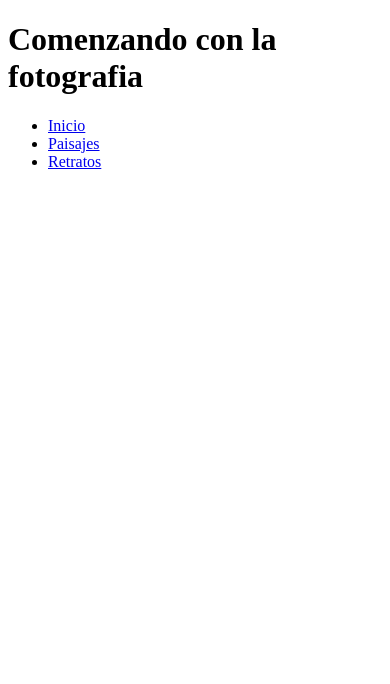
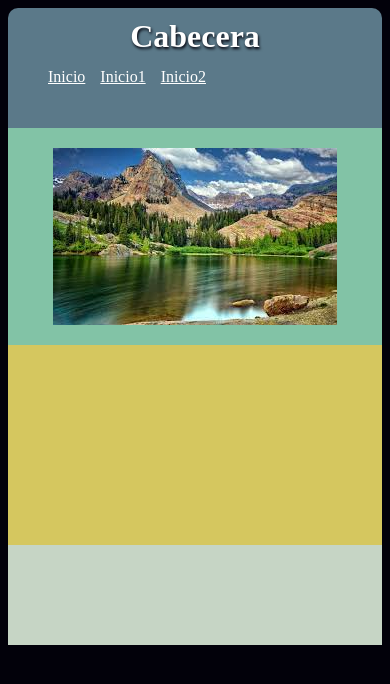
Before and after one commit to javy1989/Css_DWR, a plain HTML site: page index.html in a window 390 px wide. Drawn offline with Linux system fonts and the light colour scheme.

Commit message:
VERSIONADO 22-06-2017

```diff
--- a/css/estilo.css
+++ /dev/null
@@ -1,4 +0,0 @@
- .menu{
-     background: #5b7989;
-     border-bottom: 20px;
- }
--- /dev/null
+++ b/css/estilos.css
@@ -0,0 +1,115 @@
+body{
+  background-color: #02010a;
+}
+
+
+#container{
+  width: 900px;
+  margin: 0 auto;
+  flex-direction: column;
+}
+
+footer{
+  background-color: #C6d5c5;
+  height: 100px;
+}
+div[class *='cab']{
+  background-color: #5b7989;
+}
+h1{
+  text-align: justify;
+  margin: 10px;
+  color: white;
+  text-shadow: 1px 2px 3px #02010a;
+}
+.cab-left{
+  float: left;
+  width: 70%;
+  height: 60px;
+  border-top-left-radius: 10px;
+}
+
+.cab-rigth{
+  float: right;
+  width: 30%;
+  height: 60px;
+  border-top-right-radius: 10px;
+}
+
+nav{
+  float: right;
+  overflow: hidden;
+  height: 60px;
+}
+
+nav ul{
+  list-style-type:none;
+	float:left;
+  margin: 20px;
+}
+nav ul li {
+		float:left;
+    padding-right: 15px;
+}
+nav ul li a {
+  color: white;
+}
+
+.img-center{
+  display: block;
+  margin-left: auto;
+  margin-right: auto;
+}
+.img-central{
+  background-color: #82c3a6;
+  width: 100%;
+  overflow: hidden;
+}
+
+.img-central img{
+  margin: 20px auto;
+}
+.img-secundaria{
+  width: 100%;
+  height: 200px;
+  background-color: #d5c75f;
+}
+@media screen and (max-width:960px){
+  #container{
+    width: 90%;
+    margin: 0 auto;
+  }
+}
+
+@media screen and (max-width:640px){
+   #container{
+    width: 100%;
+    margin: 0 auto;
+   }
+
+}
+
+@media screen and (max-width:480px){
+   #container{
+    width: 100%;
+    margin: 0 auto;
+   }
+   h1{
+     text-align: center;
+   }
+   nav ul{
+     margin: 0 auto;
+   }
+   nav{
+     width: 100%
+   }
+   .cab-left{
+     width: 100%;
+     border-top-right-radius: 10px;
+   }
+   .cab-rigth{
+     border-radius: 0;
+     width: 100%;
+
+   }
+}
--- a/index.html
+++ b/index.html
@@ -1,45 +1,40 @@
 <!DOCTYPE html>
-<html>
+<html lang="es">
 
 <head>
 	<meta charset="utf-8">
-	<meta name="viewport" content="width=device-eidth,user=scalable=no">
-	<title></title>
-	<link rel="stylesheet" href="css/estilo.css">
+	<meta name="viewport" content="width:device-width, initial-scale=1.0" />
+	<link rel="stylesheet" href="css/estilos.css">
 </head>
 
 <body>
-	<header>
-		<div>
-			<div>
-				<h1>Comenzando con la fotografia</h1>
+	<div id="container">
+		<header>
+			<div class="cab-left">
+				<h1>Cabecera</h1>
 			</div>
-			<div>
-				<ul>
-					<li>
-						<a href="#">Inicio</a>
-					</li>
-					<li>
-						<a href="#">Paisajes</a>
-					</li>
-					<li>
-						<a href="#">Retratos</a>
-					</li>
-				</ul>
+			<div class="cab-rigth">
+				<nav>
+					<ul>
+						<li><a href="#">Inicio</a></li>
+						<li><a href="#">Inicio1</a></li>
+						<li><a href="#">Inicio2</a></li>
+					</ul>
+				</nav>
+			</div>
+		</header>
+		<div class="img-central">
+			<img src="img/paisaje2.jpg" class="img-center"/>
+		</div>
+		<div class="img-secundaria">
 
-			</div>
 		</div>
+		<footer>
+
+		</footer>
 
 
-
-	</header>
-	<section>
-
-	</section>
-	<footer>
-
-	</footer>
-
+	</div>
 </body>
 
 </html>
```
Also changed, not shown: img/paisaje1.jpg (added), img/paisaje2.jpg (added).
